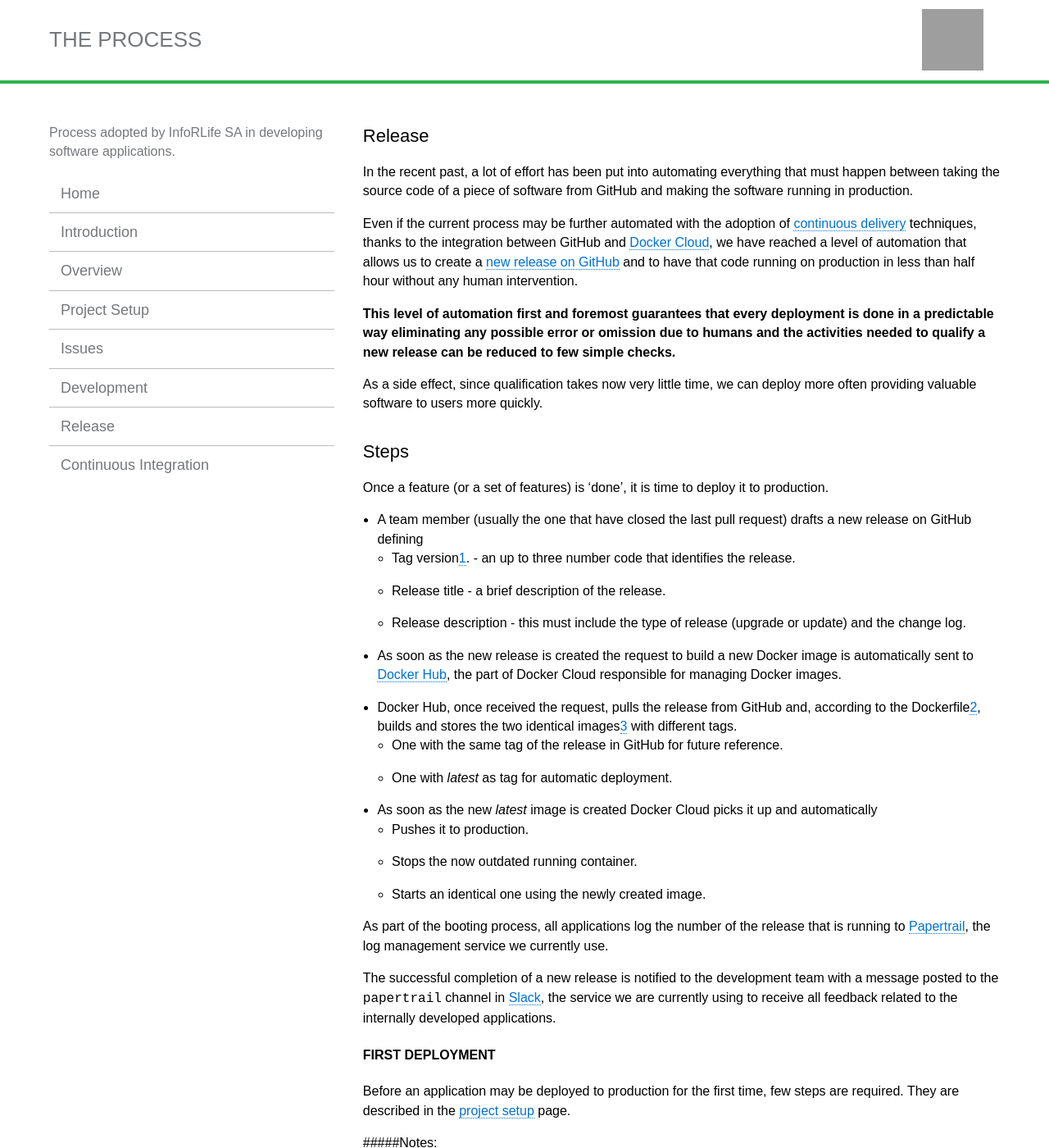
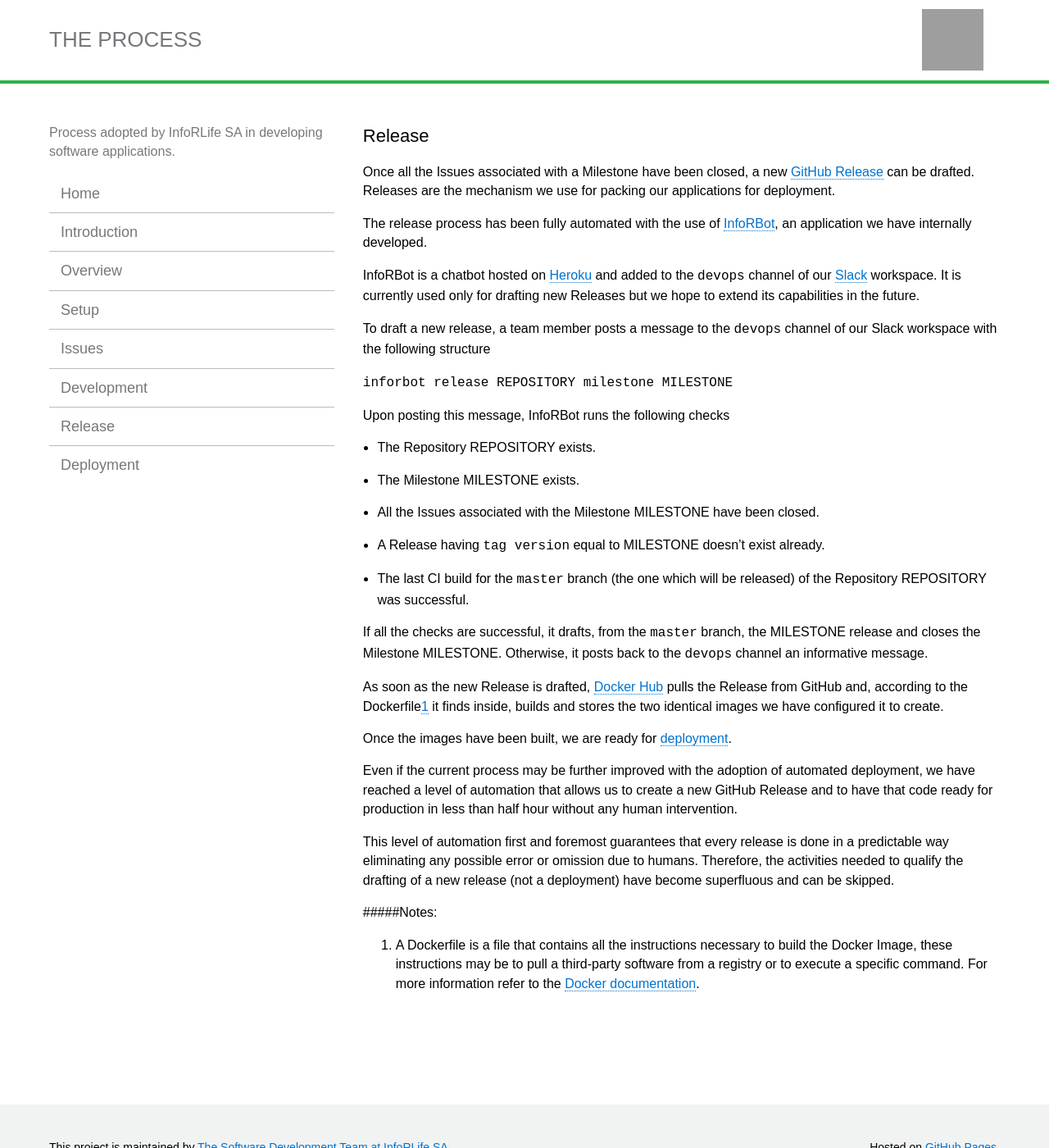
Before and after one commit to inforlife/process, a Jekyll site: the page built from release.md, in a window 1280 px wide and 1400 px high. Shown: the whole window at 82% size. Built offline with Jekyll 4.4.1, drawn with Linux system fonts in a browser that asks for light colours; some of the changed text lies outside the part shown; grey boxes are pictures that could not be loaded.

Commit message:
add deployment

```diff
--- a/_config.yml
+++ b/_config.yml
@@ -39,8 +39,8 @@ navigation:
 - text: Overview
   url: overview.html
   internal: true
-- text: Project Setup
-  url: project-setup.html
+- text: Setup
+  url: setup.html
   internal: true
 - text: Issues
   url: issues.html
@@ -51,8 +51,8 @@ navigation:
 - text: Release
   url: release.html
   internal: true
-- text: Continuous Integration
-  url: ci.html
+- text: Deployment
+  url: deployment.html
   internal: true
 #- text: DOCter Repo
 #  url: https://github.com/cfpb/DOCter
--- a/release.md
+++ b/release.md
@@ -3,44 +3,34 @@ layout: page
 title:  "Release"
 ---
 
-In the recent past, a lot of effort has been put into automating everything that must happen between taking the source code of a piece of software from GitHub and making the software running in production.
+Once all the Issues associated with a Milestone have been closed, a new [GitHub Release](https://help.github.com/articles/about-releases/) can be drafted. Releases are the mechanism we use for packing our applications for deployment.
 
-Even if the current process may be further automated with the adoption of [continuous delivery](https://en.wikipedia.org/wiki/Continuous_delivery) techniques, thanks to the integration between GitHub and [Docker Cloud](https://www.docker.com/products/docker-cloud), we have reached a level of automation that allows us to create a [new release on GitHub](https://help.github.com/articles/about-releases/) and to have that code running on production in less than half hour without any human intervention.
+The release process has been fully automated with the use of [InfoRBot](https://github.com/inforlife/inforbot), an application we have internally developed.
 
-**This level of automation first and foremost guarantees that every deployment is done in a predictable way eliminating any possible error or omission due to humans and the activities needed to qualify a new release can be reduced to few simple checks.**
+InfoRBot is a chatbot hosted on [Heroku](https://www.heroku.com/) and added to the `devops` channel of our [Slack](https://inforlife.github.io/process/services/slack.html) workspace. It is currently used only for drafting new Releases but we hope to extend its capabilities in the future.
 
-As a side effect, since qualification takes now very little time, we can deploy more often providing valuable software to users more quickly.
+To draft a new release, a team member posts a message to the `devops` channel of our Slack workspace with the following structure
 
-## Steps
+`inforbot release REPOSITORY milestone MILESTONE`
 
-Once a feature (or a set of features) is 'done', it is time to deploy it to production.
+Upon posting this message, InfoRBot runs the following checks
 
-- A team member (usually the one that have closed the last pull request) drafts a new release on GitHub defining
-  - Tag version[1](#notes). - an up to three number code that identifies the release.
-  - Release title - a brief description of the release.
-  - Release description - this must include the type of release (upgrade or update) and the change log.
+- The Repository REPOSITORY exists.
+- The Milestone MILESTONE exists.
+- All the Issues associated with the Milestone MILESTONE have been closed.
+- A Release having `tag version` equal to MILESTONE doesn't exist already.
+- The last CI build for the `master` branch (the one which will be released) of the Repository REPOSITORY was successful.
 
-- As soon as the new release is created the request to build a new Docker image is automatically sent to [Docker Hub](https://www.docker.com/products/docker-hub), the part of Docker Cloud responsible for managing Docker images.
+If all the checks are successful, it drafts, from the `master` branch, the MILESTONE release and closes the Milestone MILESTONE. Otherwise, it posts back to the `devops` channel an informative message.
 
-- Docker Hub, once received the request, pulls the release from GitHub and, according to the Dockerfile[2](#notes), builds and stores the two identical images[3](#notes) with different tags.
-  - One with the same tag of the release in GitHub for future reference.
-  - One with *latest* as tag for automatic deployment.
+As soon as the new Release is drafted, [Docker Hub](https://inforlife.github.io/process/services/dockerhub.html) pulls the Release from GitHub and, according to the Dockerfile[1](#notes) it finds inside, builds and stores the two identical images we have configured it to create.
 
-- As soon as the new *latest* image is created Docker Cloud picks it up and automatically
-  - Pushes it to production.
-  - Stops the now outdated running container.
-  - Starts an identical one using the newly created image.
+Once the images have been built, we are ready for [deployment](https://inforlife.github.io/process/services/deployment.html).
 
-As part of the booting process, all applications log the number of the release that is running to [Papertrail](https://papertrailapp.com/), the log management service we currently use.
+Even if the current process may be further improved with the adoption of automated deployment, we have reached a level of automation that allows us to create a new GitHub Release and to have that code ready for production in less than half hour without any human intervention.
 
-The successful completion of a new release is notified to the development team with a message posted to the `papertrail` channel in [Slack](https://slack.com/), the service we are currently using to receive all feedback related to the internally developed applications.
-
-#### First deployment
-
-Before an application may be deployed to production for the first time, few steps are required. They are described in the [project setup](https://inforlife.github.io/process/setup.html) page.
+This level of automation first and foremost guarantees that every release is done in a predictable way eliminating any possible error or omission due to humans. Therefore, the activities needed to qualify the drafting of a new release (not a deployment) have become superfluous and can be skipped.
 
 
 #####Notes:
-1. Tags are created using [semantic versioning](http://semver.org/).
-2. A Dockerfile is a file that contains all the instructions necessary to build the Docker Image, these instructions may be to pull a third-party software from a registry or to execute a specific command. For more information refer to the [Docker documentation](https://docs.docker.com/engine/reference/builder/).
-3. A Docker image is an inert, immutable file that can be executed as it was a physical computer.
+1. A Dockerfile is a file that contains all the instructions necessary to build the Docker Image, these instructions may be to pull a third-party software from a registry or to execute a specific command. For more information refer to the [Docker documentation](https://docs.docker.com/engine/reference/builder/).
```
Also changed, not shown: deployment.md (added, +29 -0 lines), services/papertrail.md (added, +13 -0 lines), services/slack.md (added, +21 -0 lines), setup.md (renamed from project-setup.md, +1 -1 lines).
